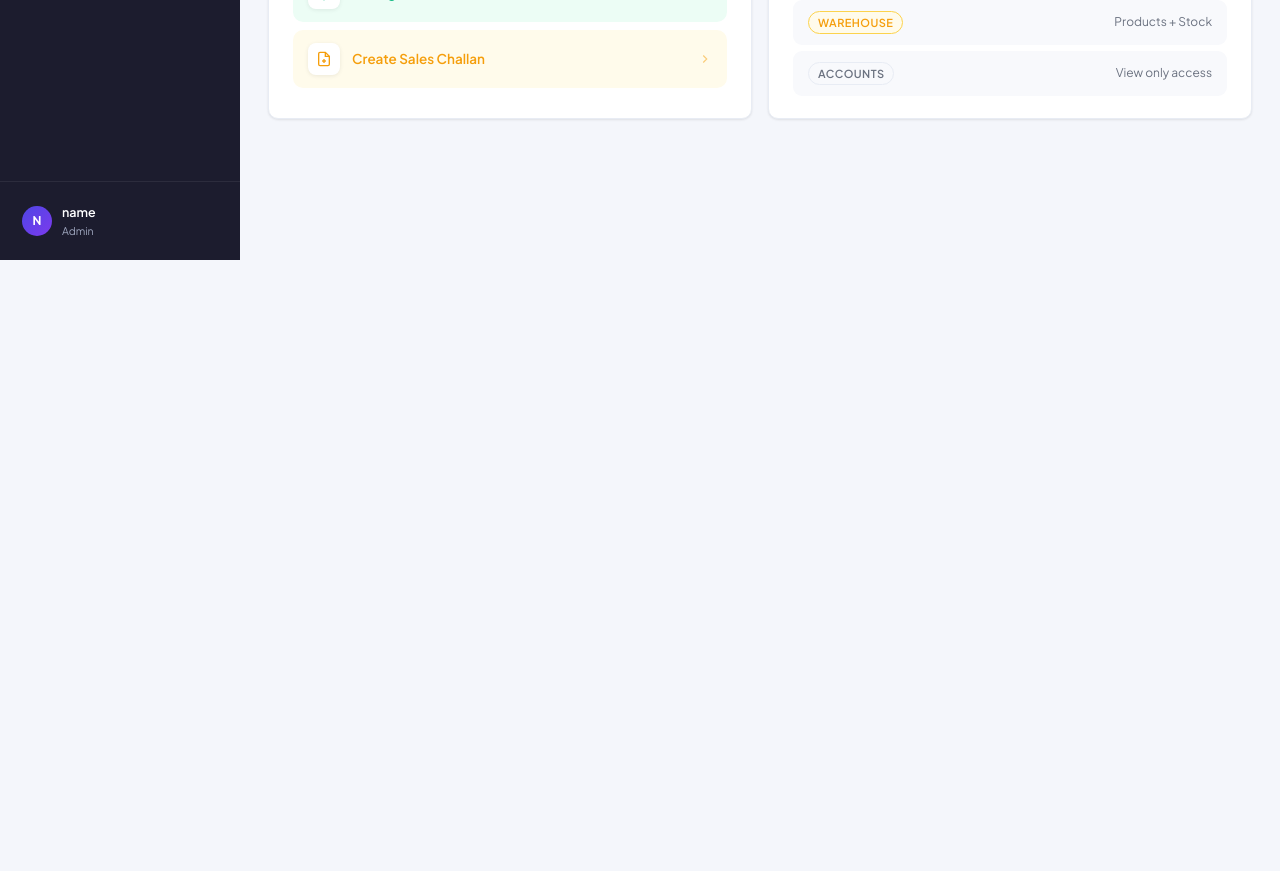
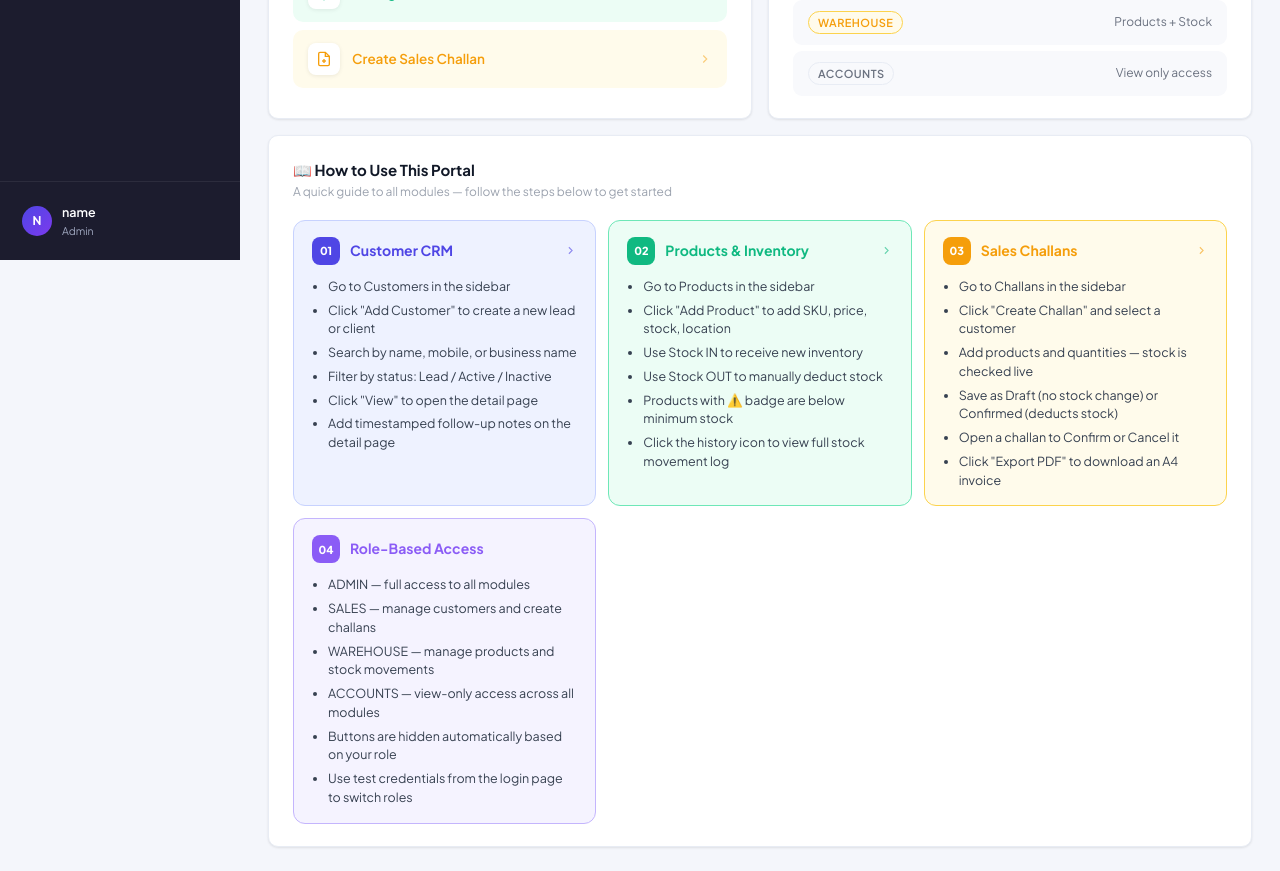
Before and after one commit to alphacoder-hash/Fundsroom-Infotech-Mini-ERP-CRM-Operations-Portal, a React (Vite) app in the folder frontend/: page /app/dashboard in a window 1280 px wide. Shown: the part 540-1411 px from the top of the page. Before the commit the page ends 800 px from the top, so only its background shows below. Built offline with nearby package versions, Linux system fonts and the light colour scheme; no server answers; sample sign-in values are in the browser's storage.

Commit message:
feat: add How to Use guide on dashboard with step-by-step module instructions

```diff
--- a/frontend/src/pages/DashboardPage.tsx
+++ b/frontend/src/pages/DashboardPage.tsx
@@ -192,6 +192,101 @@ const DashboardPage: React.FC = () => {
           </div>
         </div>
       </div>
+
+      {/* How to use guide */}
+      <div className="card" style={{ marginTop: 16 }}>
+        <div className="card-header">
+          <div>
+            <div className="card-title">📖 How to Use This Portal</div>
+            <div className="card-subtitle">A quick guide to all modules — follow the steps below to get started</div>
+          </div>
+        </div>
+        <div style={{ display: 'grid', gridTemplateColumns: 'repeat(auto-fit, minmax(260px, 1fr))', gap: 12 }}>
+          {[
+            {
+              step: '01', color: '#4f46e5', bg: '#eef2ff', border: '#c7d2fe',
+              title: 'Customer CRM',
+              path: '/app/customers',
+              items: [
+                'Go to Customers in the sidebar',
+                'Click "Add Customer" to create a new lead or client',
+                'Search by name, mobile, or business name',
+                'Filter by status: Lead / Active / Inactive',
+                'Click "View" to open the detail page',
+                'Add timestamped follow-up notes on the detail page',
+              ],
+            },
+            {
+              step: '02', color: '#10b981', bg: '#ecfdf5', border: '#6ee7b7',
+              title: 'Products & Inventory',
+              path: '/app/products',
+              items: [
+                'Go to Products in the sidebar',
+                'Click "Add Product" to add SKU, price, stock, location',
+                'Use Stock IN to receive new inventory',
+                'Use Stock OUT to manually deduct stock',
+                'Products with ⚠️ badge are below minimum stock',
+                'Click the history icon to view full stock movement log',
+              ],
+            },
+            {
+              step: '03', color: '#f59e0b', bg: '#fffbeb', border: '#fcd34d',
+              title: 'Sales Challans',
+              path: '/app/challans',
+              items: [
+                'Go to Challans in the sidebar',
+                'Click "Create Challan" and select a customer',
+                'Add products and quantities — stock is checked live',
+                'Save as Draft (no stock change) or Confirmed (deducts stock)',
+                'Open a challan to Confirm or Cancel it',
+                'Click "Export PDF" to download an A4 invoice',
+              ],
+            },
+            {
+              step: '04', color: '#8b5cf6', bg: '#f5f3ff', border: '#c4b5fd',
+              title: 'Role-Based Access',
+              path: null,
+              items: [
+                'ADMIN — full access to all modules',
+                'SALES — manage customers and create challans',
+                'WAREHOUSE — manage products and stock movements',
+                'ACCOUNTS — view-only access across all modules',
+                'Buttons are hidden automatically based on your role',
+                'Use test credentials from the login page to switch roles',
+              ],
+            },
+          ].map(g => (
+            <div
+              key={g.step}
+              onClick={() => g.path && navigate(g.path)}
+              style={{
+                background: g.bg, border: `1px solid ${g.border}`,
+                borderRadius: 12, padding: '16px 18px',
+                cursor: g.path ? 'pointer' : 'default',
+                transition: 'all 0.15s',
+              }}
+              onMouseOver={e => { if (g.path) e.currentTarget.style.transform = 'translateY(-2px)'; }}
+              onMouseOut={e => { e.currentTarget.style.transform = 'translateY(0)'; }}
+            >
+              <div style={{ display: 'flex', alignItems: 'center', gap: 10, marginBottom: 12 }}>
+                <span style={{
+                  width: 28, height: 28, borderRadius: 8,
+                  background: g.color, color: '#fff',
+                  display: 'flex', alignItems: 'center', justifyContent: 'center',
+                  fontSize: 11, fontWeight: 800, flexShrink: 0,
+                }}>{g.step}</span>
+                <span style={{ fontSize: 14, fontWeight: 700, color: g.color }}>{g.title}</span>
+                {g.path && <svg viewBox="0 0 24 24" fill="none" stroke={g.color} strokeWidth="2" style={{width:13,height:13,marginLeft:'auto',opacity:0.6}}><polyline points="9 18 15 12 9 6"/></svg>}
+              </div>
+              <ul style={{ paddingLeft: 16, margin: 0, display: 'flex', flexDirection: 'column', gap: 5 }}>
+                {g.items.map(item => (
+                  <li key={item} style={{ fontSize: 12.5, color: 'var(--text-2)', lineHeight: 1.5 }}>{item}</li>
+                ))}
+              </ul>
+            </div>
+          ))}
+        </div>
+      </div>
     </div>
   );
 };
```
